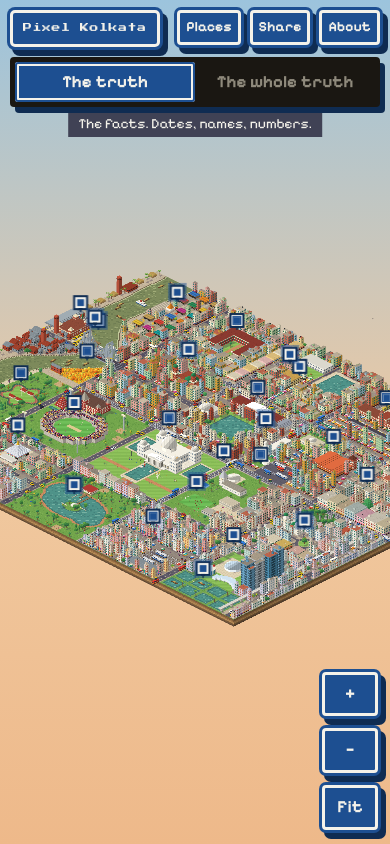
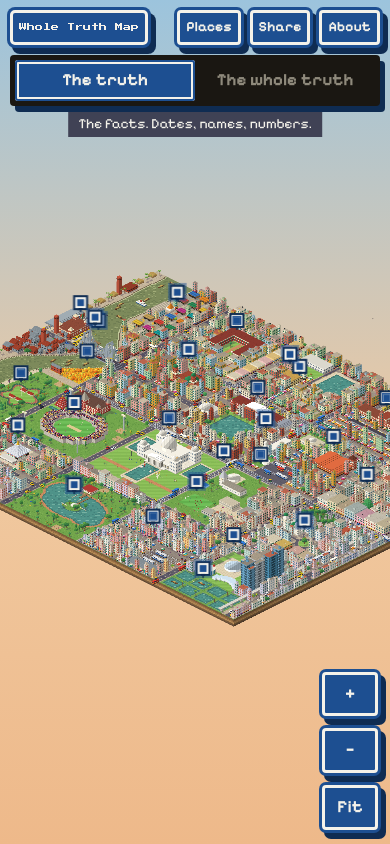
Before and after one commit to Ginclair-Team/whole-truth-map-kolkata, a website: page index.html in a window 390 px wide. Drawn offline with Linux system fonts and the light colour scheme.

Commit message:
Rename to Whole Truth Map by Ginhouse
Update title, meta tags, wordmark, About credit, README and package.json to the Whole Truth Map name and ginclair.com/ginhouse.

```diff
--- a/css/style.css
+++ b/css/style.css
@@ -1,4 +1,4 @@
-/* Pixel Kolkata
+/* Whole Truth Map
    Two voices, two materials:
    the truth        = blue enamel street nameplate (official, municipal)
    the whole truth  = yellow-cab stencil (street level, unofficial) */
@@ -260,7 +260,8 @@ dialog#about {
 dialog#about::backdrop { background: rgb(20 16 40 / .6); }
 dialog#about h2 { font-size: 24px; color: var(--enamel); margin-bottom: 8px; }
 dialog#about p { margin-top: 10px; max-width: 46ch; }
-dialog#about .about-by { opacity: .75; }
+dialog#about .about-by { opacity: .85; }
+dialog#about a { color: var(--enamel); font-weight: 700; }
 dialog#about button { margin-top: 16px; padding: 6px 16px 7px; background: var(--enamel); color: var(--plate); border: 0; font-weight: 700; }
 
 /* ---------- loader ---------- */
@@ -289,9 +290,9 @@ dialog#about button { margin-top: 16px; padding: 6px 16px 7px; background: var(-
   body { font-size: 17px; }
   #top { grid-template-columns: 1fr auto; padding: 10px 10px 0; gap: 10px; }
   .brand-tag { display: none; }
-  .brand-name { font-size: 9px; }
+  .brand-name { font-size: 8px; letter-spacing: 0; }
   #top { grid-template-columns: minmax(0, 1fr) auto; }
-  #brand { padding: 9px 10px; }
+  #brand { padding: 9px 6px; }
   .mode-btn { padding: 8px 6px 9px; font-size: 17px; }
   #actions { gap: 9px; }
   #actions button { padding: 4px 6px 5px; font-size: 14px; }
--- a/index.html
+++ b/index.html
@@ -3,10 +3,14 @@
 <head>
 <meta charset="utf-8">
 <meta name="viewport" content="width=device-width, initial-scale=1, viewport-fit=cover, user-scalable=no">
-<title>Pixel Kolkata: the truth and the whole truth</title>
-<meta name="description" content="A zoomable pixel-art map of Kolkata. Every place has the truth, the facts, and the whole truth, what the city actually does there.">
-<meta property="og:title" content="Pixel Kolkata: the truth and the whole truth">
-<meta property="og:description" content="Pan around a hand-coded pixel Kolkata. Flip the switch to hear what the guidebook leaves out.">
+<title>Whole Truth Map: Kolkata, the truth and the whole truth</title>
+<meta name="description" content="Whole Truth Map by Ginhouse. A zoomable pixel-art map of Kolkata where every place has the truth, the facts, and the whole truth, what the city actually does there.">
+<meta name="author" content="Ginhouse, ginclair.com/ginhouse">
+<meta name="application-name" content="Whole Truth Map">
+<meta property="og:site_name" content="Whole Truth Map">
+<meta property="og:type" content="website">
+<meta property="og:title" content="Whole Truth Map: Kolkata, the truth and the whole truth">
+<meta property="og:description" content="Pan around a hand-coded pixel Kolkata. Flip the switch to hear what the guidebook leaves out. By Ginhouse.">
 <meta name="twitter:card" content="summary_large_image">
 <meta name="theme-color" content="#1d4f91">
 <link rel="icon" href="favicon.svg" type="image/svg+xml">
@@ -24,9 +28,9 @@
 </main>
 
 <header id="top">
-  <a id="brand" href="#" aria-label="Pixel Kolkata, back to the whole map">
-    <span class="brand-name">Pixel Kolkata</span>
-    <span class="brand-tag">the truth and the whole truth</span>
+  <a id="brand" href="#" aria-label="Whole Truth Map, back to the whole map">
+    <span class="brand-name">Whole Truth Map</span>
+    <span class="brand-tag">Kolkata, by Ginhouse</span>
   </a>
 
   <div id="mode" role="radiogroup" aria-label="What the map tells you">
@@ -100,13 +104,13 @@
   <p>Every pixel here is drawn by code, not copied from anywhere. The city is squeezed so that each landmark gets a neighbourhood, so treat distances as a story and not a survey.</p>
   <p><strong>The truth</strong> is the checkable part: dates, names, numbers. <strong>The whole truth</strong> is the lived part: what people actually do there, what is changing, and how the under-25s talk about it. That half is opinion, written with affection.</p>
   <p>Inspired by Pixel Chennai (pixelchennai.com) by RC. No artwork from that project is used.</p>
-  <p class="about-by">Made by <span id="about-handle">your name here</span>.</p>
+  <p class="about-by">Whole Truth Map is made by <a id="about-handle" href="https://ginclair.com/ginhouse" target="_blank" rel="noopener">Ginhouse</a> at ginclair.com/ginhouse.</p>
   <form method="dialog"><button>Close</button></form>
 </dialog>
 
 <div id="loader" role="status">
   <div class="loader-box">
-    <p class="loader-name">Pixel Kolkata</p>
+    <p class="loader-name">Whole Truth Map</p>
     <p class="loader-step" id="loader-step">Laying tram tracks</p>
     <div class="loader-bar"><i id="loader-fill"></i></div>
   </div>
--- a/js/anim.js
+++ b/js/anim.js
@@ -1,4 +1,4 @@
-/* Pixel Kolkata — the moving layer.
+/* Whole Truth Map — the moving layer.
    Sprites are drawn with the same iso primitives as the city, depth-tested against the static
    depth buffer so a tram really does pass behind a building. Only dirty 32px tiles are repainted.
 
--- a/js/app.js
+++ b/js/app.js
@@ -1,4 +1,4 @@
-/* Pixel Kolkata: application plumbing (boot, camera, pins, card, menu, hash).
+/* Whole Truth Map: application plumbing (boot, camera, pins, card, menu, hash).
    Plain script, shared global PK. Works from file://. */
 (function () {
   'use strict';
--- a/js/city.js
+++ b/js/city.js
@@ -1,4 +1,4 @@
-/* Pixel Kolkata - the procedural city. Everything static is drawn here through the PK.E rasteriser.
+/* Whole Truth Map - the procedural city. Everything static is drawn here through the PK.E rasteriser.
    build() runs two identical deterministic passes: a dry pass (ground paint + cast shadows),
    E.renderGround(), then the real pass (all pixels). */
 (function (root) {
--- a/js/data.js
+++ b/js/data.js
@@ -1,4 +1,4 @@
-/* Pixel Kolkata — places and copy.
+/* Whole Truth Map — places and copy.
    truth  = the checkable part (dates, names, numbers). Keep it verifiable.
    whole  = the lived part: what people do there, what is changing, how under-25s talk about it. Editorial voice.
    at     = [i, j] cell on the map, z = pin height in px above ground.
--- a/js/engine.js
+++ b/js/engine.js
@@ -1,4 +1,4 @@
-/* Pixel Kolkata — software isometric pixel rasteriser.
+/* Whole Truth Map — software isometric pixel rasteriser.
    Pure JS (no DOM) so the same code runs in the browser and in tools/render.js.
    Everything is drawn into a colour buffer + depth buffer, so draw order never matters
    and animated sprites can be hidden behind buildings. */
--- a/js/layout.js
+++ b/js/layout.js
@@ -1,4 +1,4 @@
-/* Pixel Kolkata — shared world layout. Single source of truth for where the river, roads,
+/* Whole Truth Map — shared world layout. Single source of truth for where the river, roads,
    bridges and elevated tracks are, used by city.js (static art) and anim.js (moving sprites).
    Cells: i runs west→east (0..120), j runs north→south (0..96). District (row r, col c) spans
    i in [24(c-1), 24c), j in [24(r-1), 24r). */
--- a/tools/render.js
+++ b/tools/render.js
@@ -1,4 +1,4 @@
-/* Pixel Kolkata - offline renderer.
+/* Whole Truth Map - offline renderer.
    node tools/render.js                      -> tools/out/day.png + night.png
    node tools/render.js x y w h scale [night] -> tools/out/crop.png (nearest-neighbour upscaled) */
 'use strict';
--- a/tools/serve.js
+++ b/tools/serve.js
@@ -12,4 +12,4 @@ http.createServer((req, res) => {
     res.writeHead(200, { 'Content-Type': types[path.extname(f)] || 'application/octet-stream', 'Cache-Control': 'no-store' });
     res.end(buf);
   });
-}).listen(port, () => console.log('Pixel Kolkata on http://localhost:' + port));
+}).listen(port, () => console.log('Whole Truth Map on http://localhost:' + port));
```
Also changed, not shown: package.json (added, +14 -0 lines), README.md.
